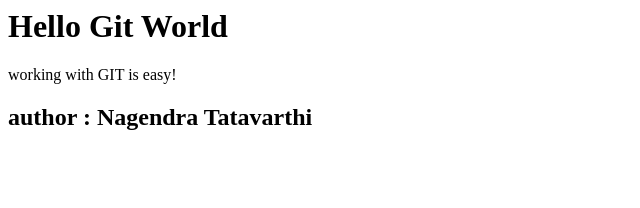
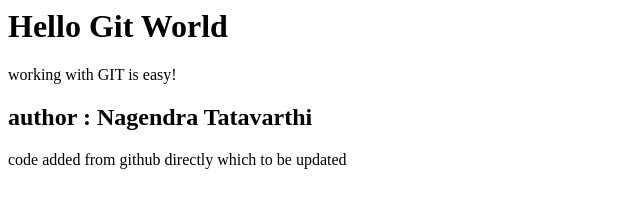
Before and after one commit to rajvirat/gitgithubMC, a plain HTML site: page index.html in a window 1280 px wide. Shown: the whole page, without its empty margins (0-640 px from the left). Drawn offline with Linux system fonts and the light colour scheme.

Commit message:
update index.html

```diff
--- a/index.html
+++ b/index.html
@@ -6,3 +6,8 @@
 
 
 <h2>author : Nagendra Tatavarthi </h2>
+
+<div>
+    code added from github directly which to be updated
+
+</div>
```
